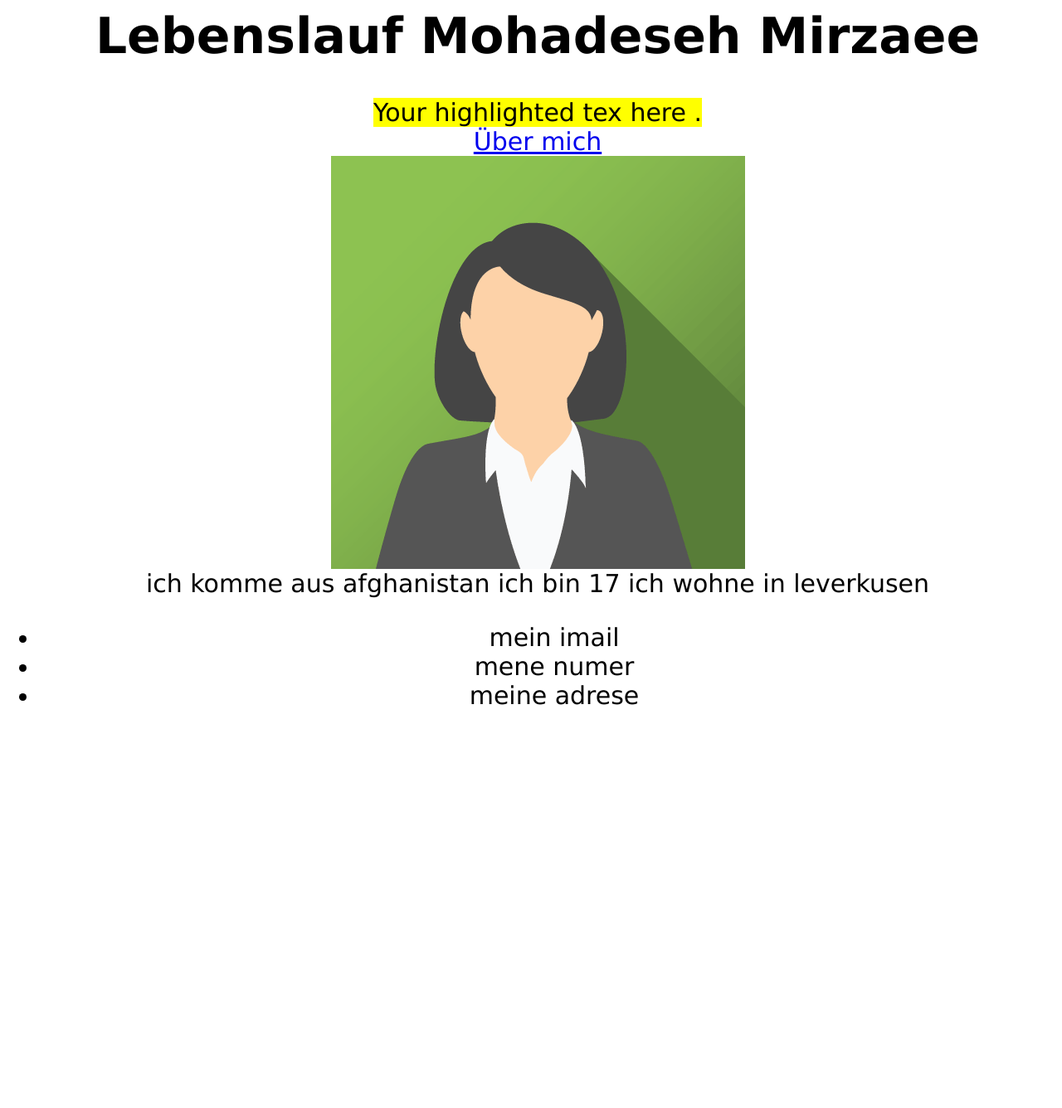
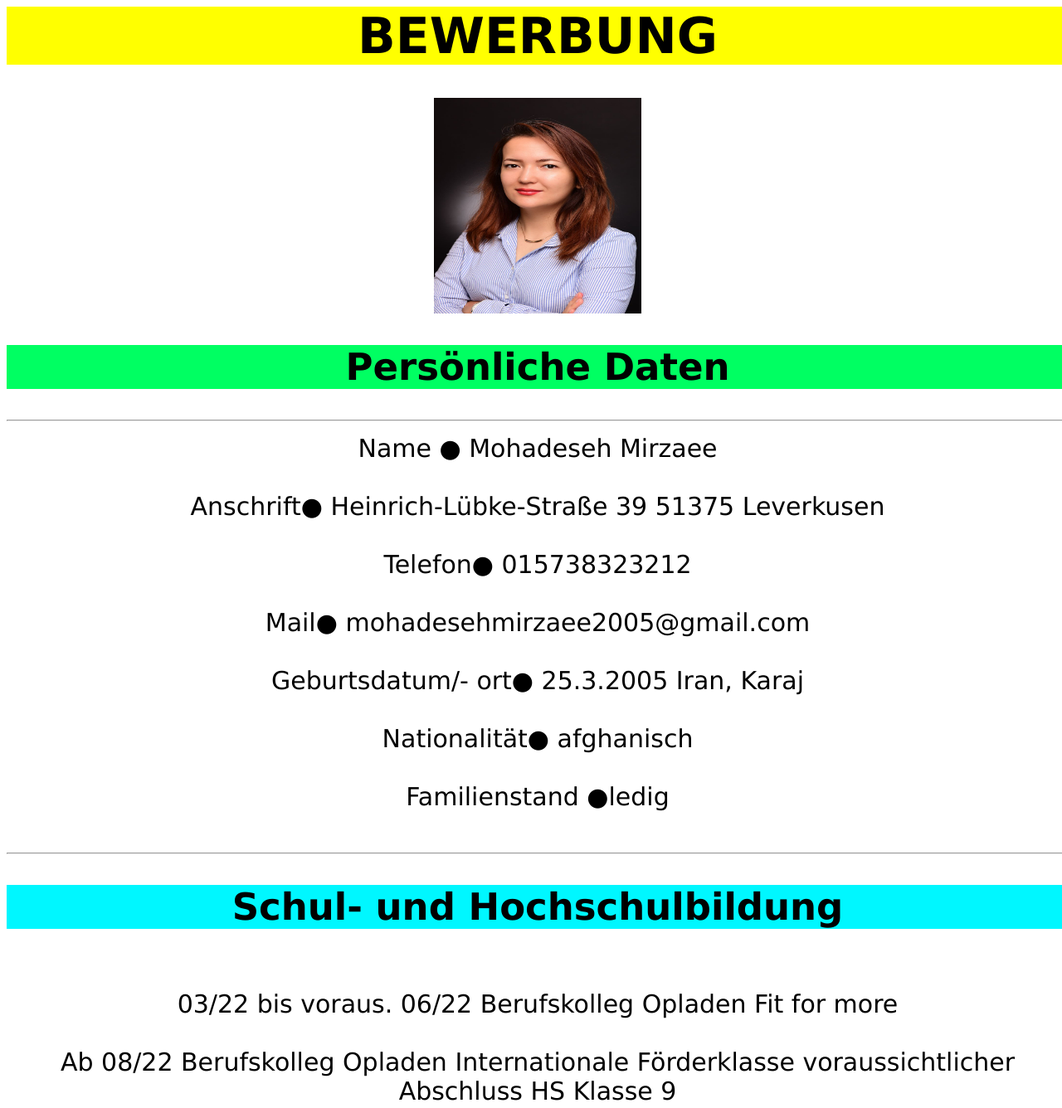
Before and after one commit to Mwohi/homepage, a plain HTML site: page index.html in a window 1280 px wide. Shown: the top 1336 px of the page at 83% size. Before the commit the page ends 886 px from the top, so only its background shows below. Drawn offline with Linux system fonts and the light colour scheme.

Commit message:
echte Daten hinzugefuegt

```diff
--- a/index.html
+++ b/index.html
@@ -2,23 +2,47 @@
     <link rel="stylesheet" href="styles.css">
 
 </head>
-<body>
+
+<body >
 
 
-    <h1>Lebenslauf Mohadeseh Mirzaee</h1>
-    <span style=" background-color: #FFFF00"> Your highlighted tex here .</span>
+    <h1>BEWERBUNG</h1>
+    <div id"main">
+        <img src="mein foto.png" width="250px" height="260px"><br>
 
-    <nav>
-        <a href="./aboutme.html">Über mich</a>
-    </nav>
-    <div id"main">
-        <img src="img_avatar2.png" alt="">
+        <h2>Persönliche Daten</h2>
 
-    <div class="left-box">
-    <div class="about">
-        <div class="about me">ich komme aus afghanistan ich bin 17 ich wohne in leverkusen</div>
-        <div class="menue"> <ul> <li>mein imail</li>
-        <li>mene numer</li> <li>meine adrese</li></ul></div>
+        <hr class="rotate">
+        <div >Name ●  Mohadeseh Mirzaee </div><br>
+        <div>Anschrift● Heinrich-Lübke-Straße 39
+            51375 Leverkusen</div><br>
+        <div>Telefon● 015738323212</div><br>
+        <div>Mail● mohadesehmirzaee2005@gmail.com </div><br>
+        <div>Geburtsdatum/- ort● 25.3.2005 Iran, Karaj</div><br>
+        <div>Nationalität● afghanisch</div><br>
+        <div>Familienstand ●ledig</div><br>
+        <hr class="rotate">
+        <h2 class="bildung">Schul- und Hochschulbildung </h2>
+        <br>
+        <div>03/22 bis voraus. 06/22 Berufskolleg Opladen
+            Fit for more</div><br>
+        <div>Ab 08/22 Berufskolleg Opladen
+            Internationale Förderklasse
+            voraussichtlicher Abschluss HS Klasse 9 </div><br>
+            <hr class="rotate"><br>
+            <h2 class="praktikom">Praktika ● Berufserfahrungen</h2><br>
+            <div>03/19 – 02/20 Angestellte Schneiderin im Iran </div><br>
+            <div>06/20 – 03/21 Angestellte Servicekraft in der Türkei </div><br>
+            <hr class="rotate"><br>
+            <h2 class="kenntnisse"> Kenntnisse ● Interessen</h2>
+            <div>Sprachen Persisch (Muttersprache)
+                Englisch (gut)
+                Türkisch (gut)
+                Deutsch (Sprachstand A2)</div><br>
+            <div>Interessen Malen, Soziale Medien</div><br>
+            <div>Leverkusen, 12. Oktober 2022</div> <br>
+
 </div>
     </div>
+
 </body>
--- a/styles.css
+++ b/styles.css
@@ -2,7 +2,19 @@ body {
         width: 100%;
         text-align: center;
         font-size: 30px;
-    font-family: Verdana, Geneva, Tahoma, sans-serif;
+        font-family: Verdana, Geneva, Tahoma, sans-serif;
+}
 
+h1 {
+    background-color: #FFFF00;
+}
 
+h2 {
+    background-color: #00ff62;
 }
+
+.bildung {
+    background-color: #00f7ff;
+}
+.praktikom{background-color:  #ff00ff;}
+.kenntnisse{background-color:  #ff0055;}
```
Also changed, not shown: lernen.txt, mein foto.png (added), mein foto/mein foto.jpg (added).
